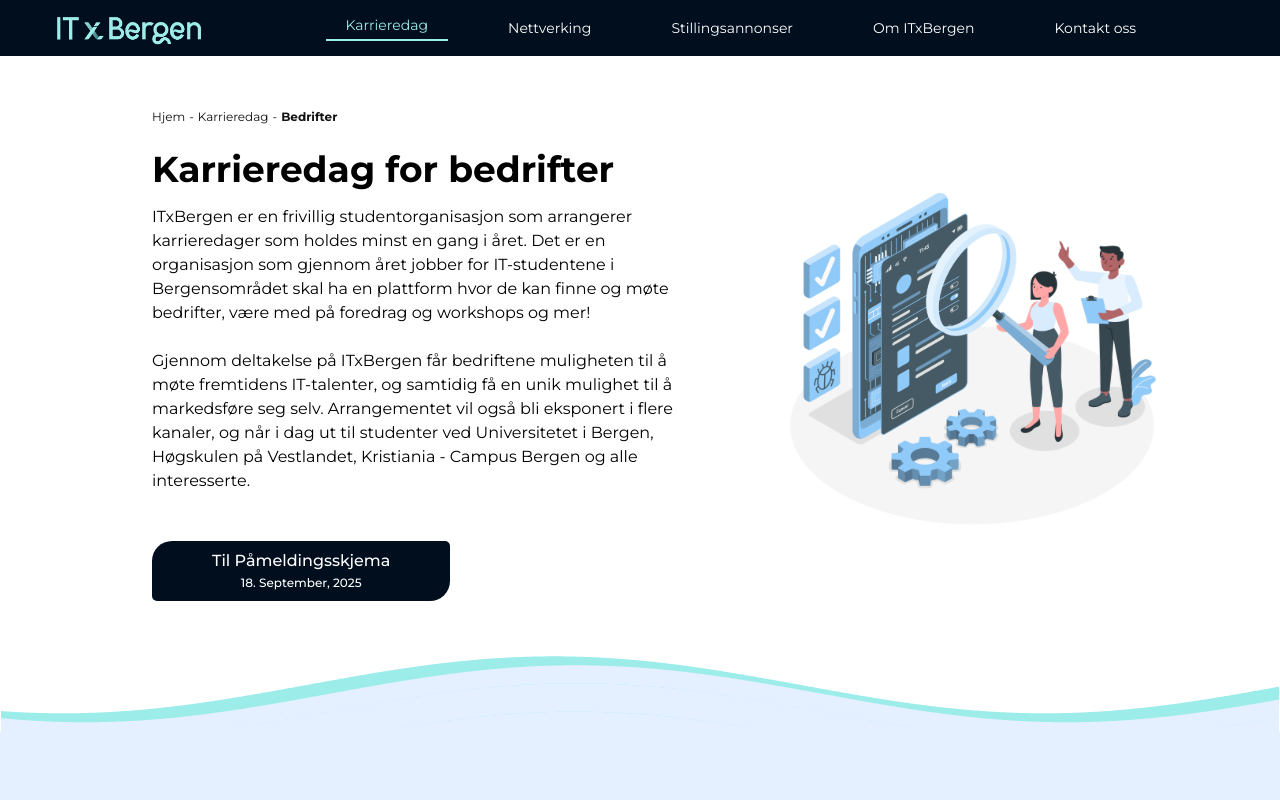
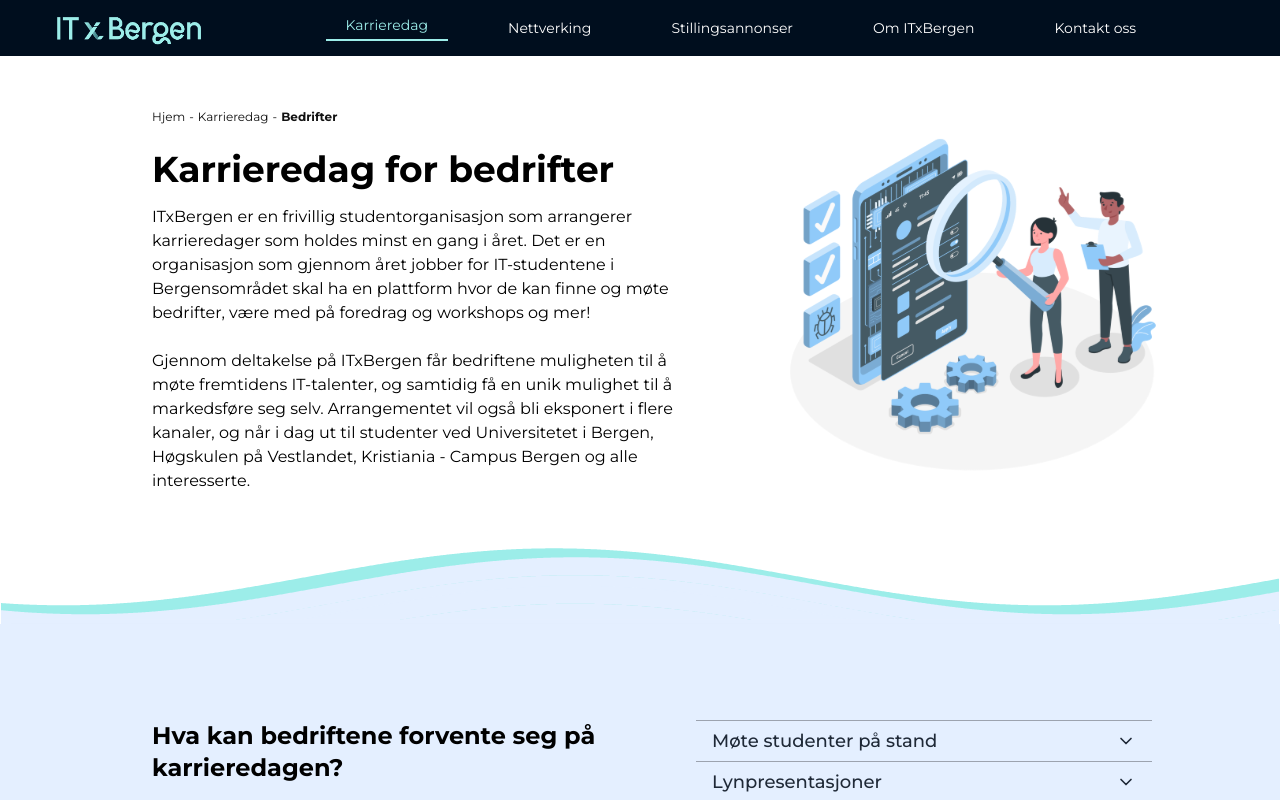
Before and after one commit to echo-karriere/itxbergen-frontend, a Next.js app: page /karrieredag/bedrifter in a window 1280 px wide. Shown: the top 800 px of the page. Built offline with nearby package versions, Linux system fonts and the light colour scheme.

Commit message:
commented out til påmeldingsskjema button on karrieredag for bedrifter, added custom404 to nettverking/slug

```diff
--- a/src/app/karrieredag/bedrifter/karrieredag_for_bedrifter.tsx
+++ b/src/app/karrieredag/bedrifter/karrieredag_for_bedrifter.tsx
@@ -77,14 +77,14 @@
             </p>
 
             {/* PåmeldingSkjema */}
-            <div className="pt-8">
-              <ButtonIXB
-                label="Til Påmeldingsskjema"
-                subLabel="18. September, 2025"
-                variant="primary"
-                onClick={() => window.open("https://delta.itxbergen.no/")}
-              />
-            </div>
+            {/* <div className="pt-8"> */}
+            {/*   <ButtonIXB */}
+            {/*     label="Til Påmeldingsskjema" */}
+            {/*     subLabel="18. September, 2025" */}
+            {/*     variant="primary" */}
+            {/*     onClick={() => window.open("https://delta.itxbergen.no/")} */}
+            {/*   /> */}
+            {/* </div> */}
           </div>
 
           {/* Image */}
--- a/src/app/nettverking/[slug]/page.tsx
+++ b/src/app/nettverking/[slug]/page.tsx
@@ -3,6 +3,7 @@
 import Otherthings from "@/components/utils/otherthings";
 import { headers } from "next/headers";
 import Link from "next/link";
+import Custom404 from "@/app/404";
 
 interface event {
   id: number;
@@ -36,7 +37,7 @@
   const event = events.find((job) => job.id === id);
 
   if (!event) {
-    return <div>nei</div>;
+    return <Custom404 />;
   }
   return (
     <>
```
